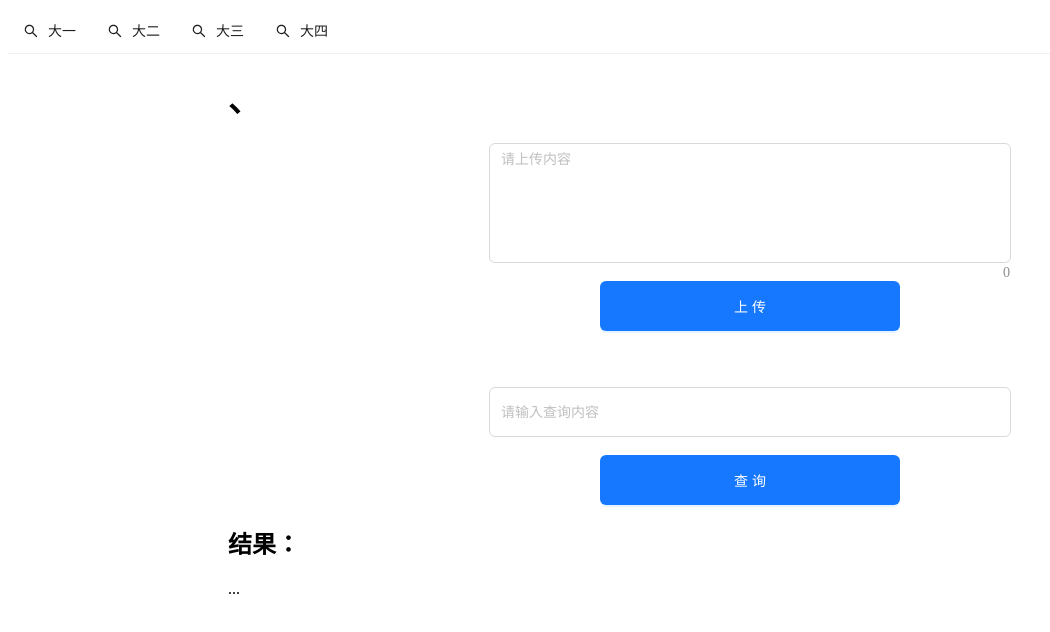
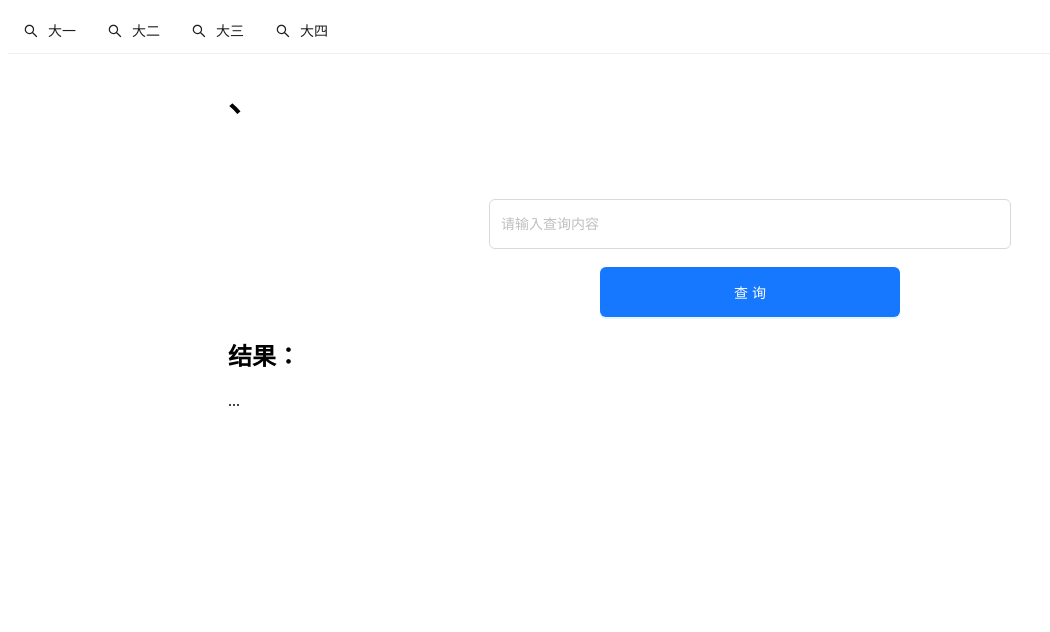
Before and after one commit to 222chaos/RAGQ-ASystem, a Next.js app: page / in a window 1280 px wide. Shown: the top 632 px of the page, without its empty margins (0-1050 px from the left). Built offline with nearby package versions, Linux system fonts and the light colour scheme.

Commit message:
修改页面

```diff
--- a/src/pages/index.js
+++ b/src/pages/index.js
@@ -139,24 +139,7 @@ const IndexPage = () => {
 
       <div style={{ marginLeft: "220px" }}>
         <h1>、</h1>
-        <div style={{ margin: "auto", width: "50%", textAlign: "center" }}>
-          <TextArea
-            showCount
-            value={content}
-            onChange={(e) => setContent(e.target.value)}
-            placeholder="请上传内容"
-            style={{ height: 120, resize: "none" }}
-          />
-          <br />
-          <br />
-          <Button
-            style={{ height: "50px", width: "300px" }}
-            onClick={handleContentSubmit}
-            type="primary"
-          >
-            上传
-          </Button>
-        </div>
+
         <br />
         <br />
         <div
```
